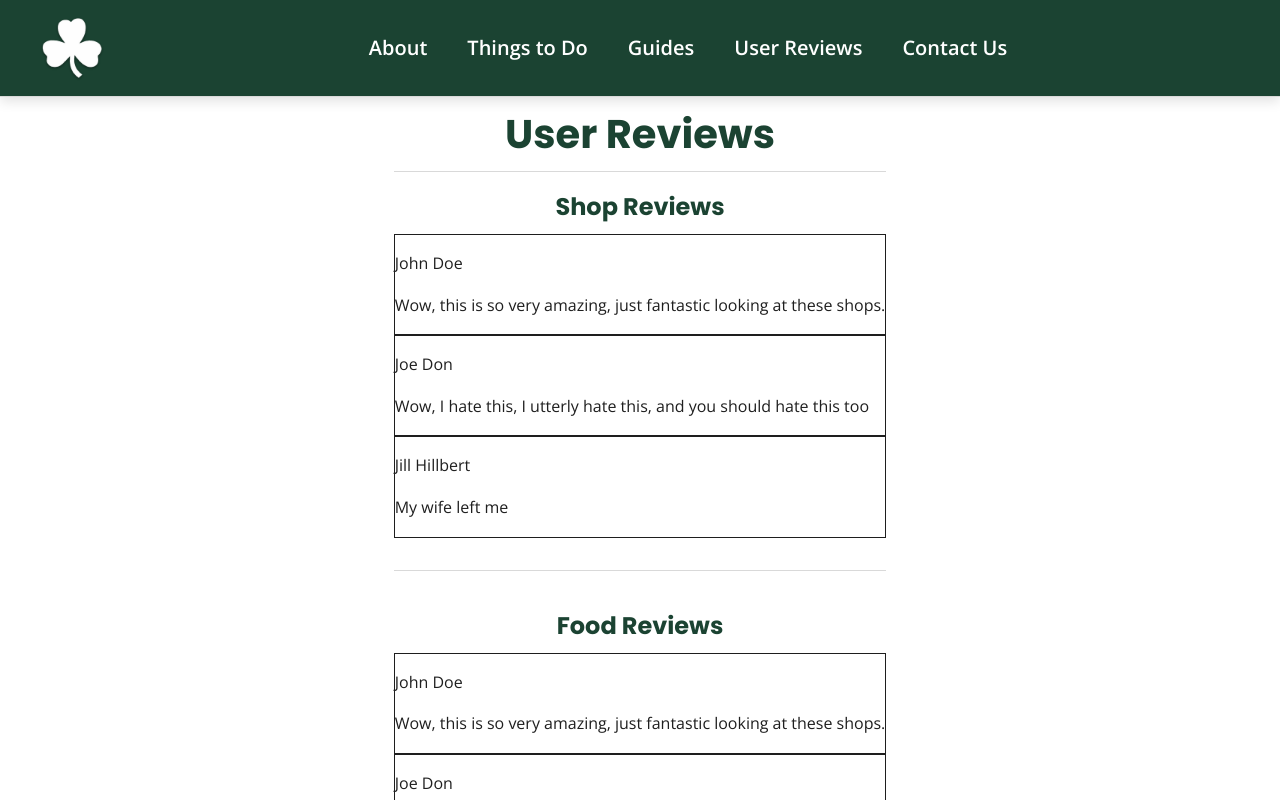
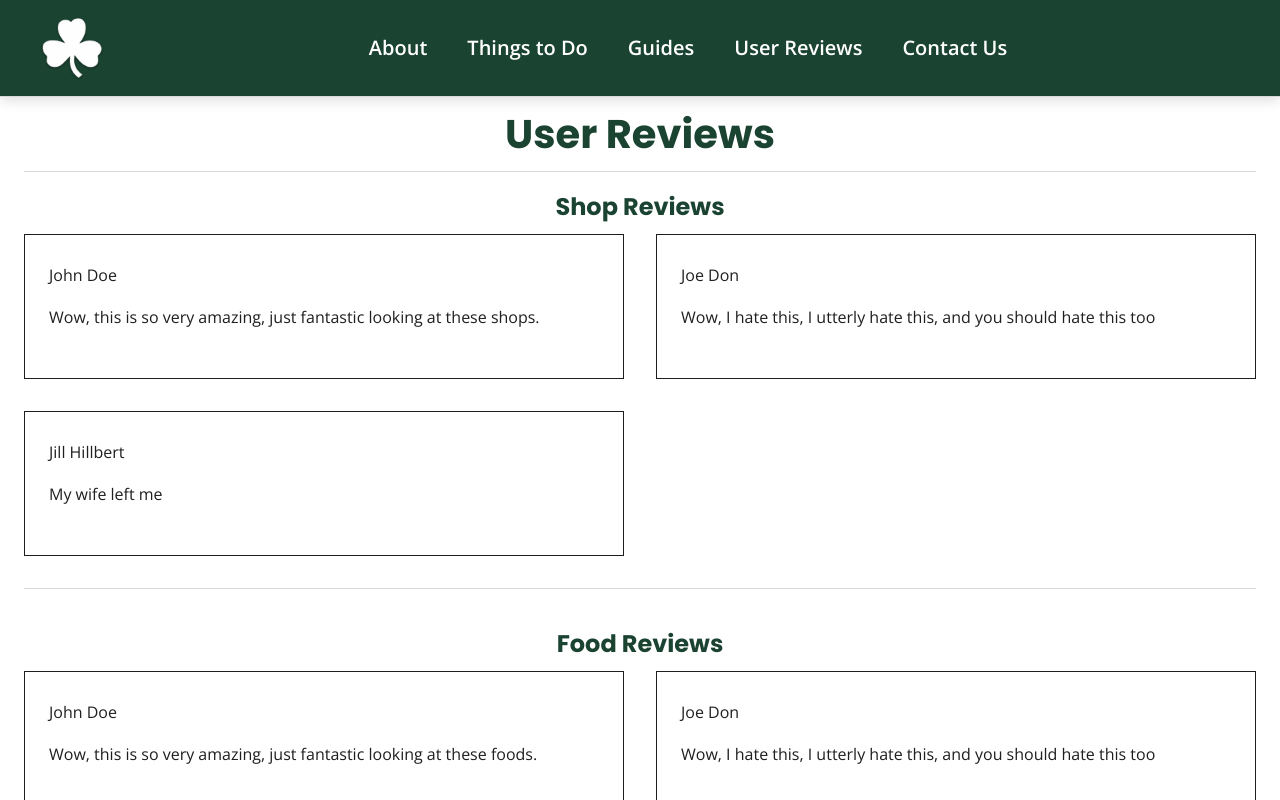
Before and after one commit to MalachyNeal/PowerpuffGirls, a SvelteKit app: page /user-reviews in a window 1280 px wide. Shown: the top 800 px of the page. Built offline with nearby package versions, Linux system fonts and the light colour scheme.

Commit message:
gridded reviews

```diff
--- a/src/routes/user-reviews/+page.svelte
+++ b/src/routes/user-reviews/+page.svelte
@@ -7,13 +7,13 @@
     ];
 
     const FoodReviews = [
-        {id: 1, name: "John Doe", text: "Wow, this is so very amazing, just fantastic looking at these shops."},
+        {id: 1, name: "John Doe", text: "Wow, this is so very amazing, just fantastic looking at these foods."},
         {id: 2, name: "Joe Don", text: "Wow, I hate this, I utterly hate this, and you should hate this too"},
         {id: 3, name: "Jill Hillbert", text: "My wife left me"},
     ];
 
     const AccomadationReviews = [
-        {id: 1, name: "John Doe", text: "Wow, this is so very amazing, just fantastic looking at these shops."},
+        {id: 1, name: "John Doe", text: "Wow, this is so very amazing, just fantastic looking at these accomadations."},
         {id: 2, name: "Joe Don", text: "Wow, I hate this, I utterly hate this, and you should hate this too"},
         {id: 3, name: "Jill Hillbert", text: "My wife left me"},
     ];
@@ -38,7 +38,7 @@
         </div>
 
         <div class="desktop">
-            {#each ShopReviews.slice(0,3) as item}
+            {#each ShopReviews.slice(0, 3) as item}
                 <div class="grid">
                     <p class="reviewer">{item.name}</p>
                     <p class="review">{item.text}</p>
@@ -124,6 +124,7 @@
 
     .grid {
         border: 1px solid;
+        padding: var(--space-sm) var(--space-lg) var(--space-xl);
     }
 
     .mobile {
@@ -132,6 +133,9 @@
 
     .desktop {
         display: grid;
+        grid-template-columns: repeat(2, 1fr);
+        gap: var(--space-xl);
+        align-items: start;
     }
 
     .reviewer {
```
